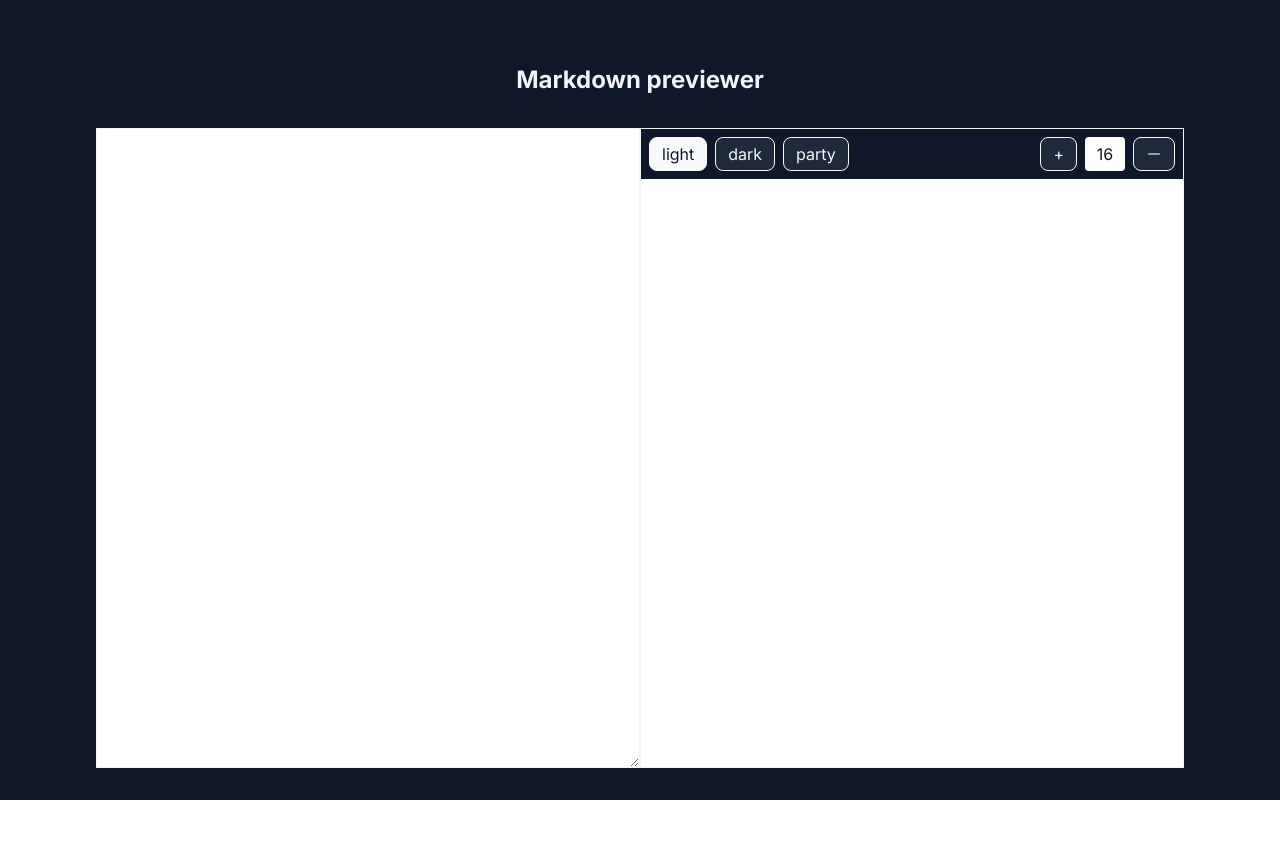
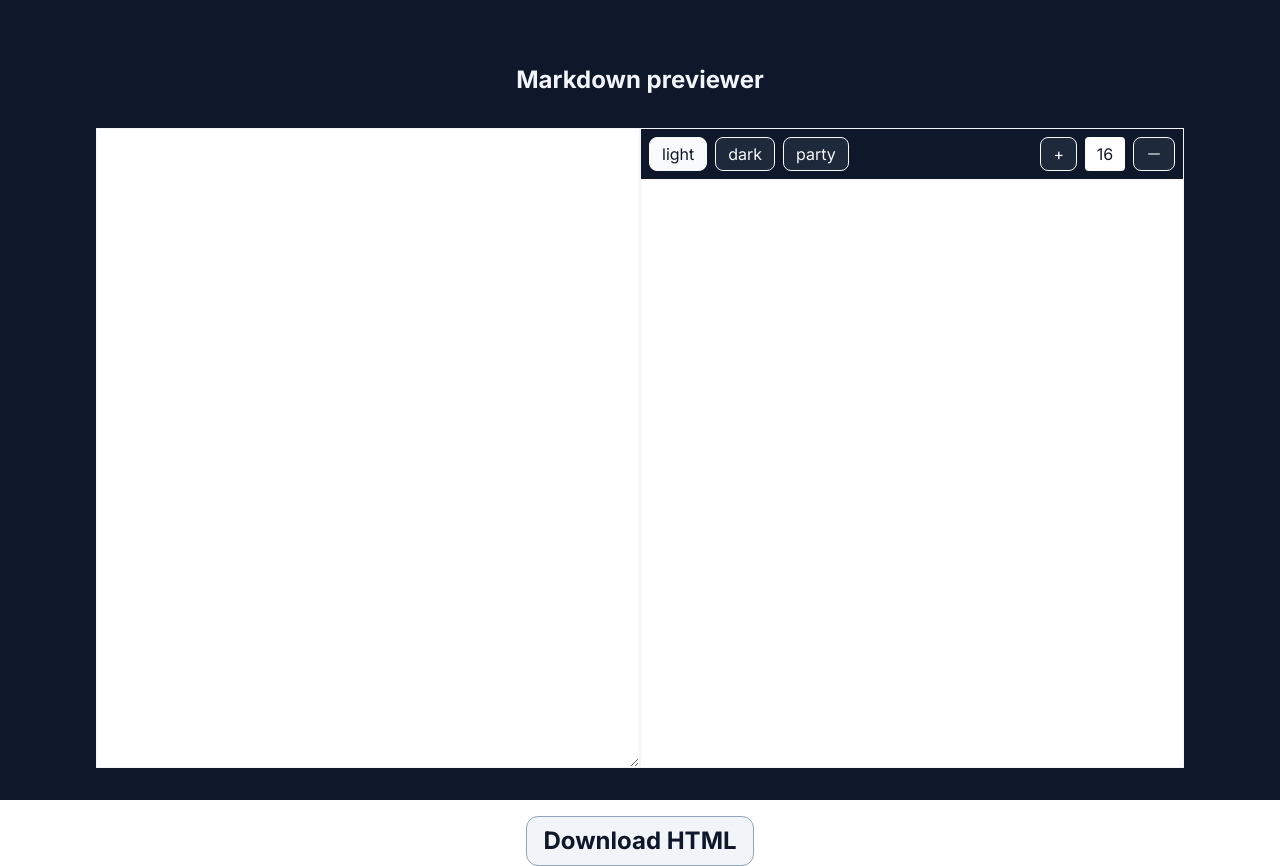
Before and after one commit to RBoraurito/mctekk-task, a Next.js app: page / in a window 1280 px wide. Before the commit the page ends 800 px from the top, so only its background shows below. Built offline with nearby package versions, Linux system fonts and the light colour scheme.

Commit message:
✨ feat: add download button

```diff
--- a/src/components/editor/index.tsx
+++ b/src/components/editor/index.tsx
@@ -12,8 +12,21 @@ export function Editor() {
   const [theme, setTheme] = useState<(typeof THEMES)[number]>(THEMES[0]);
   const [size, setSize] = useState(16);
 
+  async function download() {
+    var element = document.createElement('a');
+    element.setAttribute('href', 'data:text/html;charset=utf-8,' + encodeURIComponent(await marked.parse(markdown)));
+    element.setAttribute('download', 'exported-html');
+
+    element.style.display = 'none';
+    document.body.appendChild(element);
+
+    element.click();
+
+    document.body.removeChild(element);
+  }
   return (
-    <section className="mx-auto grid h-[80vh] max-w-6xl px-4 lg:grid-cols-2 lg:px-8">
+    <section className="">
+      <div className="mx-auto grid h-[80vh] max-w-6xl px-4 lg:grid-cols-2 lg:px-8">
         <div className="border border-slate-100 overflow-auto">
           <textarea
             name="markdown"
@@ -34,6 +47,10 @@ export function Editor() {
             dangerouslySetInnerHTML={{ __html: marked.parse(markdown) }}
           ></div>
         </div>
+      </div>
+      <button onClick={download} className='px-4 py-2 border border-slate-400 bg-slate-100 rounded-xl text-slate-900 hover:bg-opacity-50 mx-auto my-12 block text-2xl font-bold'>
+        Download HTML
+      </button>
     </section>
   );
 }
```
Lines whose indentation alone changed are shown as unchanged.
